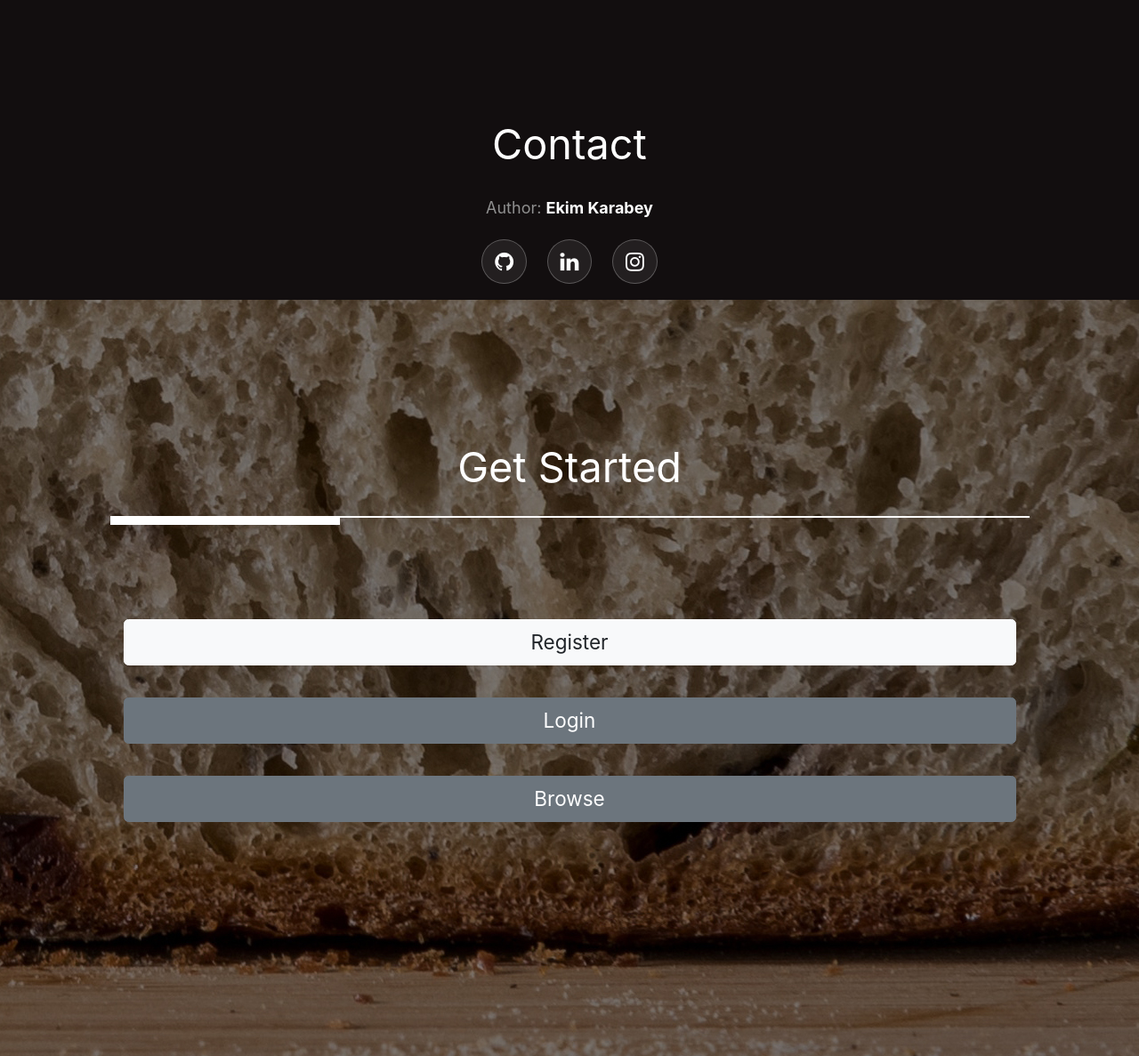
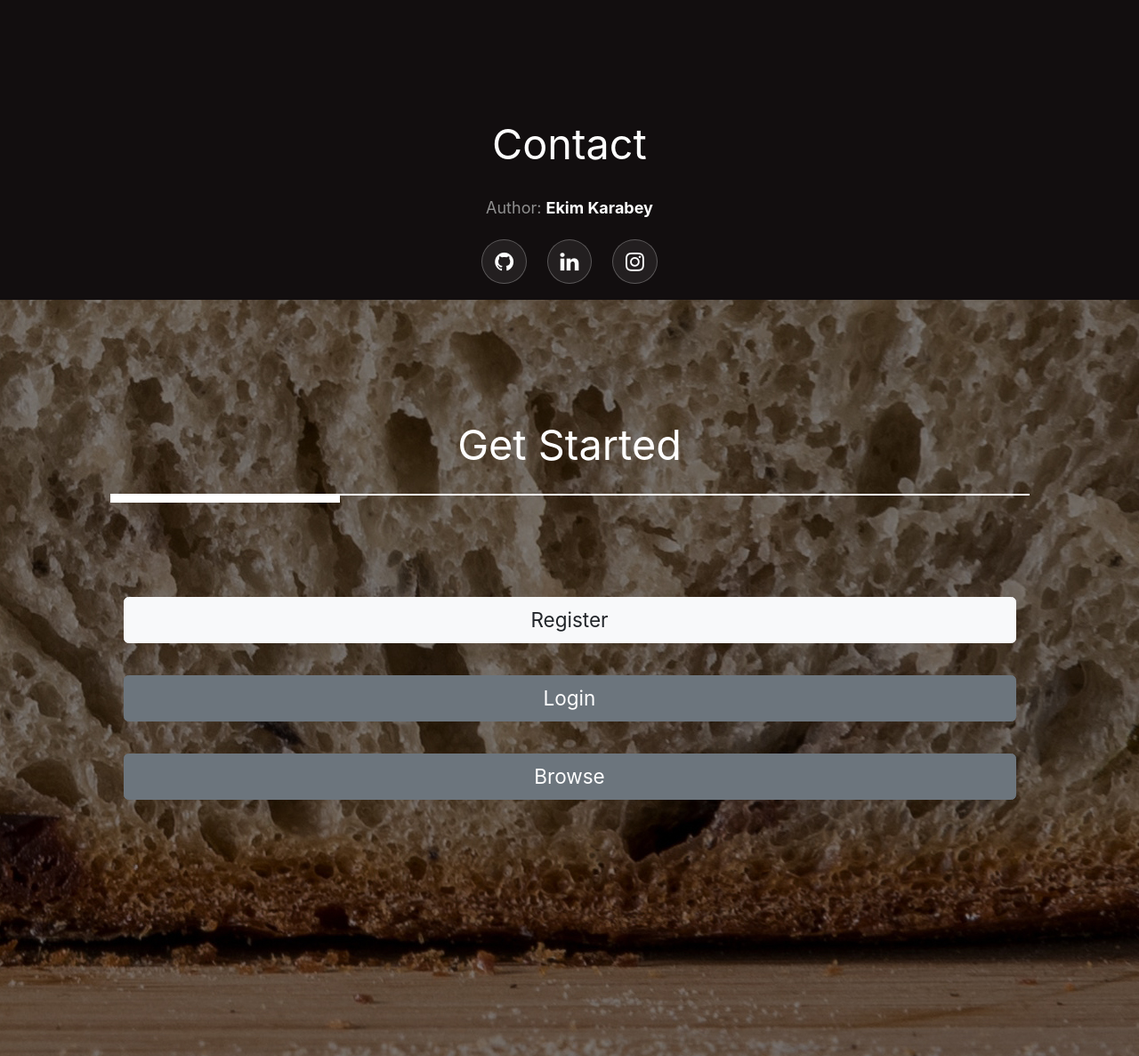
Before and after one commit to Ekimerton/Douh, a Flask app: page / in a window 1280 px wide. Shown: the part 1766-2953 px from the top of the page at 89% size. Run offline with Flask 2, Linux system fonts and the light colour scheme; some libraries are stand-ins or nearby versions.

Commit message:
removed padding of bottom

```diff
--- a/Driver/static/intro.css
+++ b/Driver/static/intro.css
@@ -431,8 +431,6 @@ figure.effect-honey:hover h2 i {
   height: 100vh;
   min-height: 850px;
   position: bottom;
-  padding-bottom: 50px;
-  padding-top: 160px;
 }
 
 .tm-underline {
```
